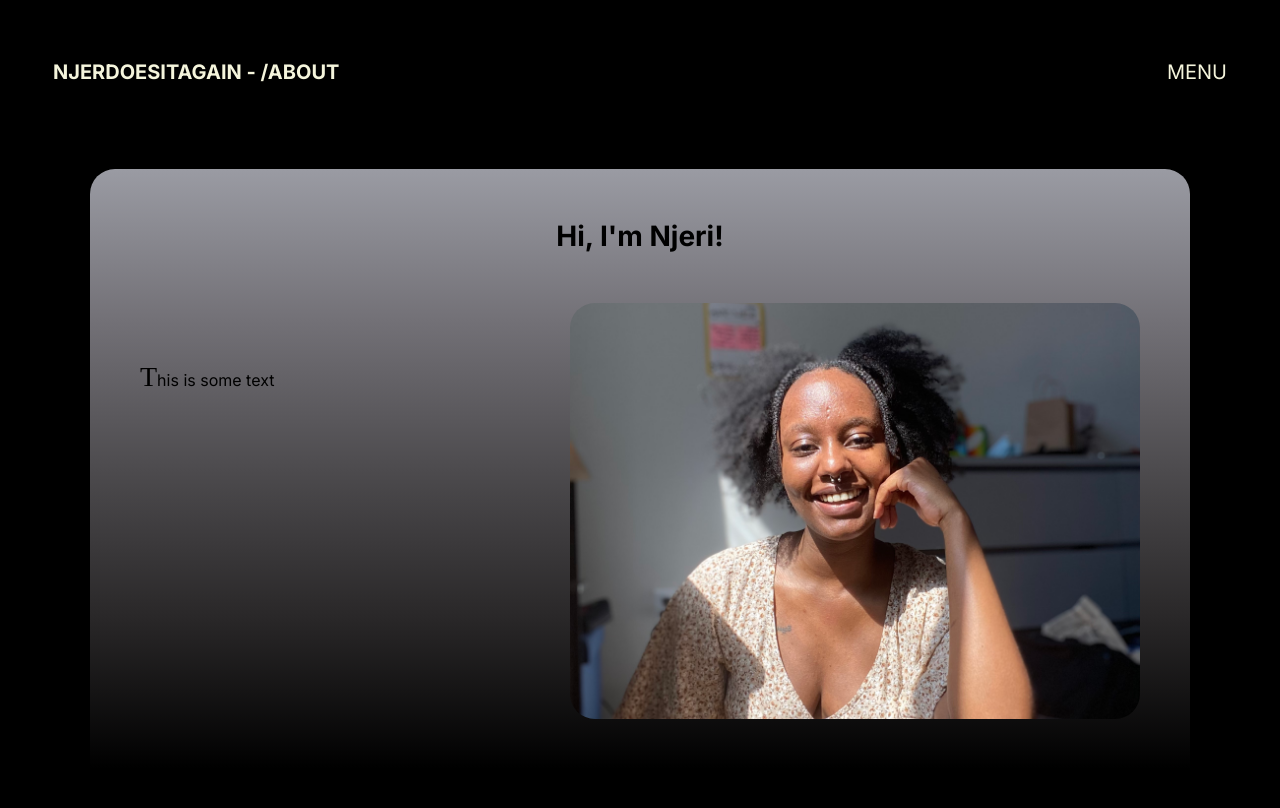
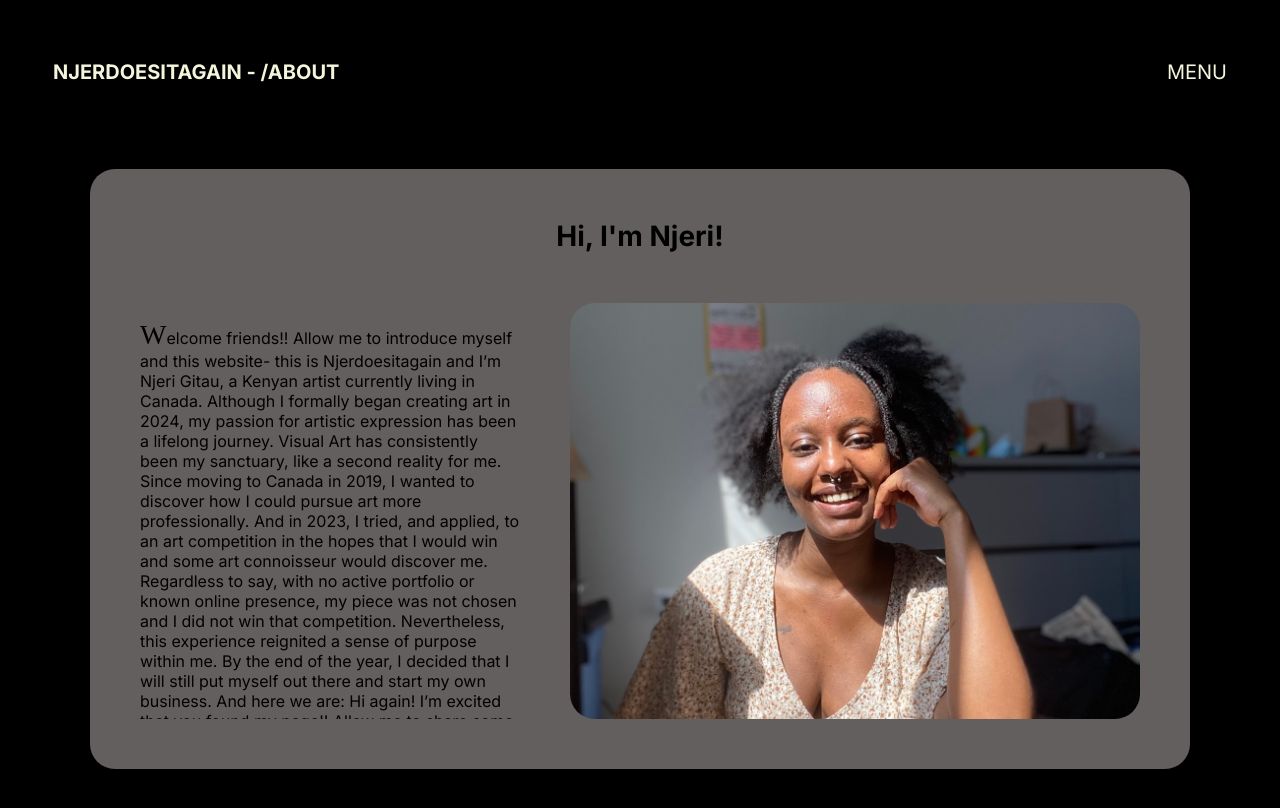
Before and after one commit to Shmood00/njerdoesitagain, a Next.js app: page /about in a window 1280 px wide. Shown: the top 808 px of the page. Built offline with nearby package versions, Linux system fonts and the light colour scheme.

Commit message:
Edits made to about page

```diff
--- a/src/app/about/page.js
+++ b/src/app/about/page.js
@@ -12,8 +12,8 @@ export default function About() {
         <div className={styles.container}>
             <motion.div
                 className={styles.card}
-                initial={{transformPerspective: "1500px"}}
-                transition={{ease: "easeInOut", duration: 0.5}}
+                initial={{ transformPerspective: "1500px" }}
+                transition={{ ease: "easeInOut", duration: 0.5 }}
 
                 whileHover={{
                     transformPerspective: "3000px",
@@ -26,7 +26,24 @@ export default function About() {
                 <h1>Hi, I&apos;m Njeri!</h1>
                 <div className={styles.body}>
                     <div className={styles.description}>
-                        <p>This is some text</p>
+                        <p>Welcome friends!!
+                            Allow me to introduce myself and this website- this is Njerdoesitagain and I’m Njeri Gitau, a Kenyan artist currently living in Canada. Although I formally began creating art in 2024, my passion for artistic expression has been a lifelong journey. Visual Art has consistently been my sanctuary, like a second reality for me.
+
+                            Since moving to Canada in 2019, I wanted to discover how I could pursue art more professionally. And in 2023, I tried, and applied, to an art competition in the hopes that I would win and some art connoisseur would discover me. Regardless to say, with no active portfolio or known online presence, my piece was not chosen and I did not win that competition. Nevertheless, this experience reignited a sense of purpose within me. By the end of the year, I decided that I will still put myself out there and start my own business.
+
+                            And here we are: Hi again! I’m excited that you found my page!! Allow me to share some of the types of work I specialize in:
+                        </p>
+                            <ul>
+                                <li>Acrylic and water colour work</li>
+                                <li>Oil painting</li>
+                                <li>Marker and colour pencil work</li>
+                            </ul>
+                        <p>
+                            Additionally, I find great joy in creating still life paintings and have recently ventured into abstract art. As I define my artistic niche, my current focus is on showcasing pieces of my beautiful home of Kenya, through my paintings, to the world.
+                            Thank you for visiting, and I look forward to sharing more of my artistic journey with you.
+
+                            Stick around, won’t you?
+                        </p>
                     </div>
                     <div className={styles.imageContainer}>
                         <div className={styles.inner}>
--- a/src/app/about/style.module.scss
+++ b/src/app/about/style.module.scss
@@ -12,11 +12,11 @@
         top: 1px;
         height: 500px;
         width: 1000px;
-        border-radius: 25px 25px 0 0; //25px;
+        border-radius: 25px 25px 25px 25px; //25px;
         padding: 50px;
         transform-origin: top;
-        //background-color: rgb(100, 95, 95);
-        background-image: linear-gradient(to bottom, #9a9ba3, #737177, #4d4b4e, #292728, #000000);
+        background-color: rgb(100, 95, 95);
+        //background-image: linear-gradient(to bottom, #9a9ba3, #737177, #4d4b4e, #292728, #000000);
 
 
         /*
@@ -39,12 +39,12 @@
             height: 100%;
             margin-top: 50px;
             gap: 50px;
-            overflow: hidden;
+            overflow: scroll;
 
             .description {
                 width: 40%;
                 position: relative;
-                top: 10%;
+                top: 0%;
                 overflow: scroll;
 
                 p {
@@ -54,6 +54,7 @@
                         font-size: 28px;
                         font-family: 'Title';
                     }
+                    overflow: scroll;
                 }
 
             }
```
